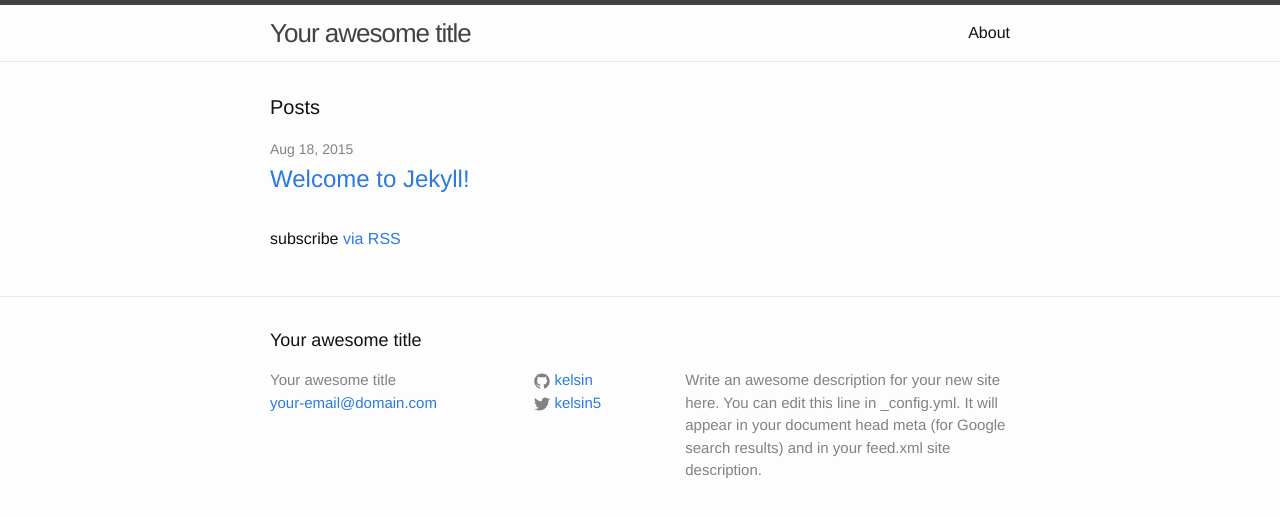
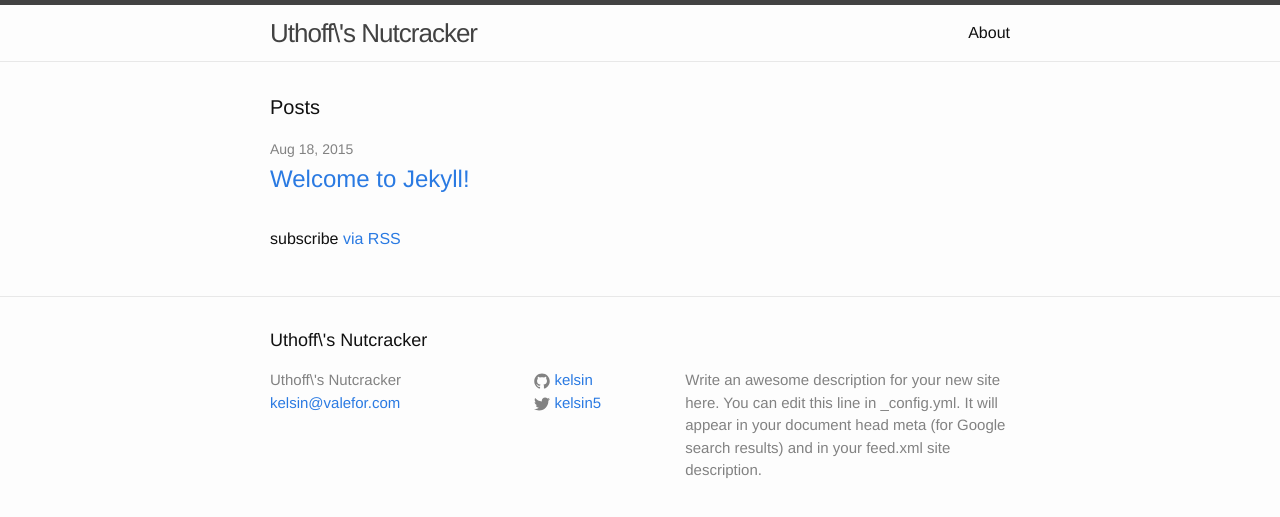
Before and after one commit to kelsin/nutcracker, a Jekyll site: the page built from index.html, in a window 1280 px wide. Shown: the top 517 px of the page. Built offline with Jekyll 4.4.1, drawn with Linux system fonts in a browser that asks for light colours.

Commit message:
Editing some settings

```diff
--- a/_config.yml
+++ b/_config.yml
@@ -1,12 +1,12 @@
 # Site settings
-title: Your awesome title
-email: your-email@domain.com
+title: Uthoff\'s Nutcracker
+email: kelsin@valefor.com
 description: > # this means to ignore newlines until "baseurl:"
   Write an awesome description for your new site here. You can edit this
   line in _config.yml. It will appear in your document head meta (for
   Google search results) and in your feed.xml site description.
 baseurl: "" # the subpath of your site, e.g. /blog/
-url: "http://yourdomain.com" # the base hostname & protocol for your site
+url: "http://uthoff-nutcracker.dance" # the base hostname & protocol for your site
 twitter_username: kelsin5
 github_username:  kelsin
 safe: true
```
